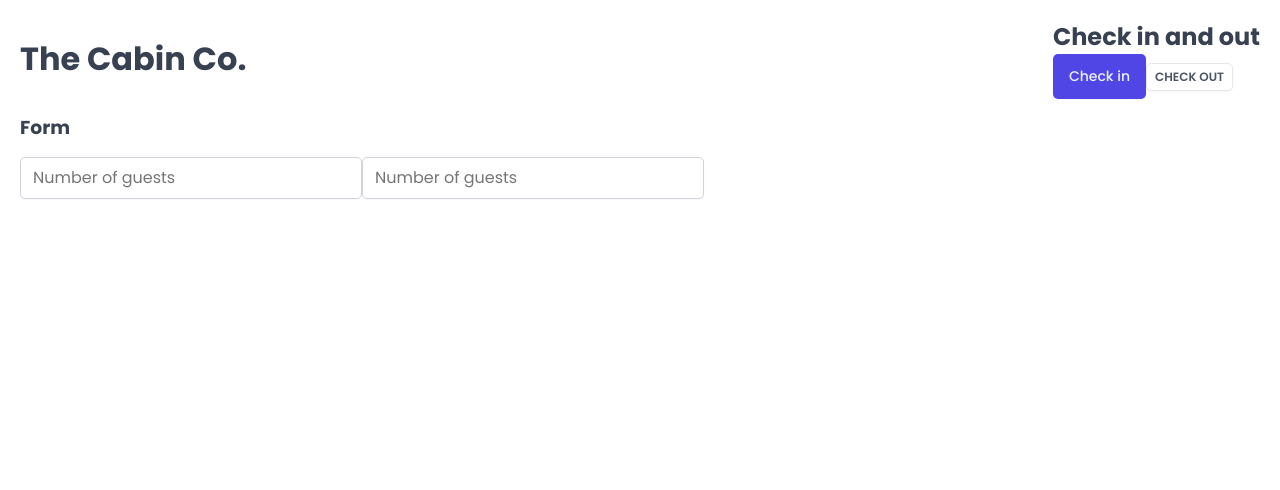
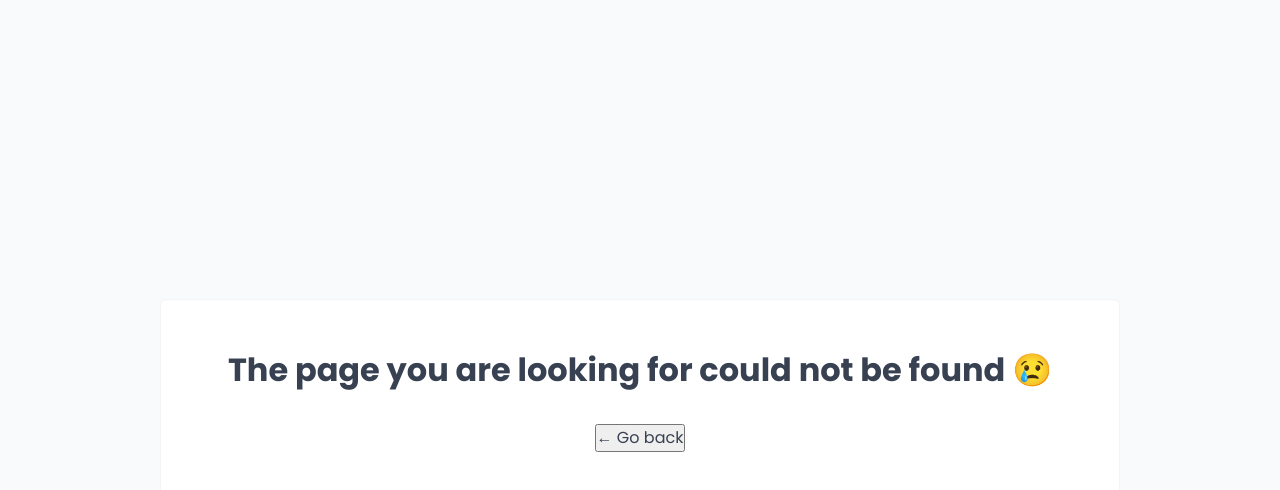
Before and after one commit to jordansbenjamin/the-cabin-co, a React (Vite) app: page / in a window 1280 px wide. Shown: the top 490 px of the page. Built offline with nearby package versions, Linux system fonts and the light colour scheme; a web font is replaced by a local one.

Commit message:
Finished setting up pages and routes

```diff
--- a/package.json
+++ b/package.json
@@ -12,6 +12,7 @@
   "dependencies": {
     "react": "^18.2.0",
     "react-dom": "^18.2.0",
+    "react-router-dom": "^6.19.0",
     "styled-components": "^6.1.1"
   },
   "devDependencies": {
--- a/src/App.jsx
+++ b/src/App.jsx
@@ -1,47 +1,32 @@
-import styled from "styled-components";
+import { BrowserRouter, Routes, Route, Navigate } from "react-router-dom";
 import GlobalStyles from "./styles/GlobalStyles";
-import Button from "./ui/Button";
-import Input from "./ui/Input";
-import Heading from "./ui/Heading";
-import Row from "./ui/Row";
-
-// For styling app div
-// Can be put in other file, but can also leave code as co-located as possible
-const StyledApp = styled.div`
-	padding: 20px;
-`;
+import Dashboard from "./pages/Dashboard";
+import Bookings from "./pages/Bookings";
+import Cabins from "./pages/Cabins";
+import Users from "./pages/Users";
+import Settings from "./pages/Settings";
+import Account from "./pages/Account";
+import Login from "./pages/Login";
+import PageNotFound from "./pages/PageNotFound";
 
 function App() {
 	return (
 		<>
-			{/* GlobaStyles component does not accept children and is self closing,
-        has to be a sibling of all other components in the component tree
-    */}
-			<GlobalStyles />
-			<StyledApp>
-				<Row>
-					<Row type="horizontal">
-						{/* <Heading type='h1'>The Cabin Co.</Heading> */}
-						{/* use 'as' prop instead of type to change the HTML element accordingly */}
-						<Heading as="h1">The Cabin Co.</Heading>
-						<div className="">
-							<Heading as="h2">Check in and out</Heading>
-							<Button>Check in</Button>
-							<Button variation="secondary" size="small">
-								Check out
-							</Button>
-						</div>
-					</Row>
-
-					<Row>
-						<Heading as="h3">Form</Heading>
-						<form action="">
-							<Input type="number" placeholder="Number of guests"></Input>
-							<Input type="number" placeholder="Number of guests"></Input>
-						</form>
-					</Row>
-				</Row>
-			</StyledApp>
+			<GlobalStyles/>
+			<BrowserRouter>
+				<Routes>
+					{/* Replacing and redirecting the index route for the dashboard */}
+					<Route index path="dashboard" element={<Navigate replace to="dashboard" />} />
+					<Route path="dashboard" element={<Dashboard />} />
+					<Route path="bookings" element={<Bookings />} />
+					<Route path="cabins" element={<Cabins />} />
+					<Route path="users" element={<Users />} />
+					<Route path="settings" element={<Settings />} />
+					<Route path="account" element={<Account />} />
+					<Route path="login" element={<Login />} />
+					<Route path="*" element={<PageNotFound />} />
+				</Routes>
+			</BrowserRouter>
 		</>
 	);
 }
```
Also changed, not shown: src/App-test2.jsx (added, +49 -0 lines), 1 other file (tests, documents, lock files or other folders).
